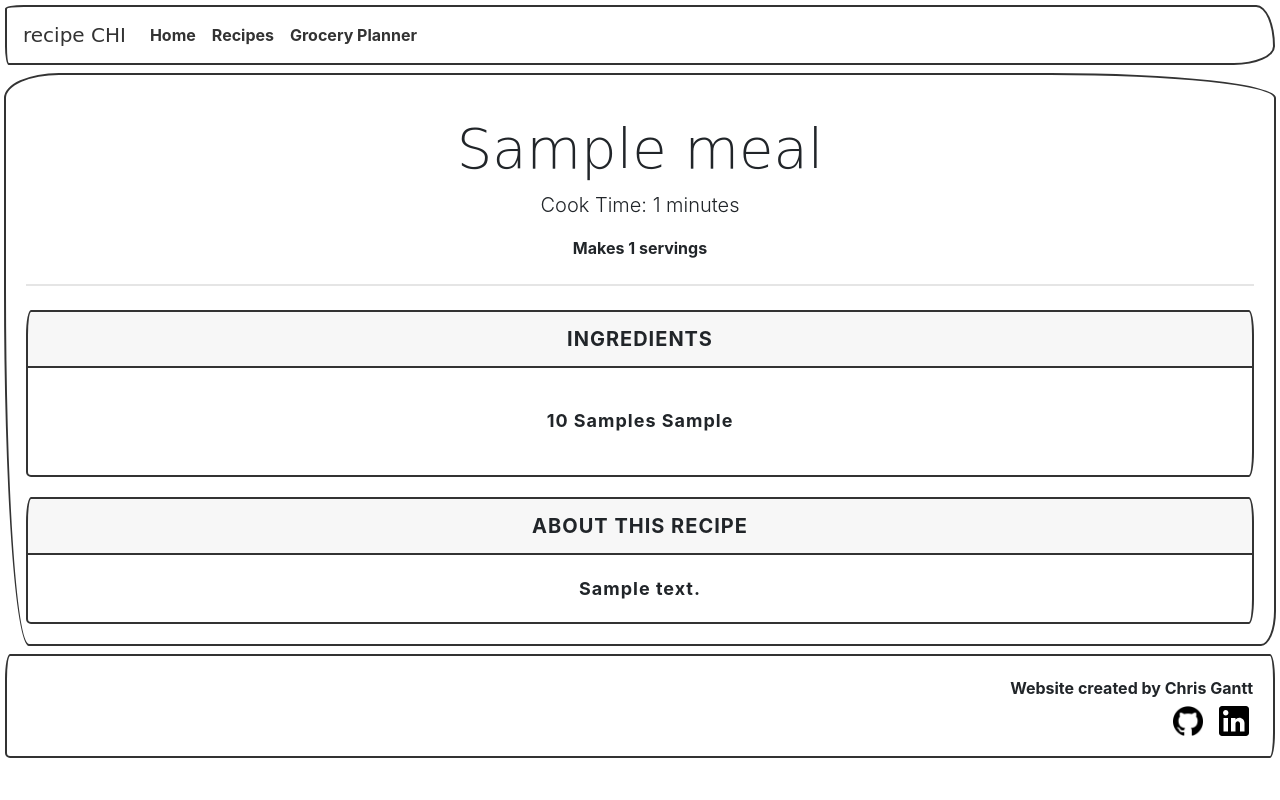
After one commit to ganttArt/recipe-chi, a Django app: page /recipes/detail_simple/1 in a window 1280 px wide. The commit adds this page. Run offline with Django 3.2, Linux system fonts and the light colour scheme; tables that the repository leaves empty hold one stand-in row (values such as "Sample post"); some libraries are stand-ins or nearby versions; some web fonts are replaced.

```diff
--- a/groceries_app/static/css/recipes/recipes-list.css
+++ b/groceries_app/static/css/recipes/recipes-list.css
@@ -16,6 +16,12 @@
 #meal-image {
     max-width: 100%;
     border: 2px solid black;
+}
+
+.instructionless-recipe-card {
+    display: inline-block;
+    width: fit-content;
+    margin: 0px 10px 15px;
 }
 
 @media screen and (min-width: 501px) {
--- a/groceries_app/urls.py
+++ b/groceries_app/urls.py
@@ -1,10 +1,11 @@
 from django.urls import path
-from .views import HomeView, MealChoiceView, RecipeListView, RecipeDetailView, IngredientPlanView, ShoppingListView
+from .views import HomeView, MealChoiceView, RecipeListView, RecipeDetailView, RecipeDetailSimpleView, IngredientPlanView, ShoppingListView
 
 urlpatterns = [
     path('', HomeView.as_view(), name='home'),
     path('meal-choice', MealChoiceView.as_view(), name='meal-choice'),
     path('recipes/detail/<int:pk>', RecipeDetailView.as_view(), name="recipe-detail"),
+    path('recipes/detail_simple/<int:pk>', RecipeDetailSimpleView.as_view(), name="recipe-detail-simple"),
     path('recipes', RecipeListView.as_view(), name='recipes'),
     path('planner/meal-choice', MealChoiceView.as_view(), name='meal-choice'),
     path('planner/ingredient-choice', IngredientPlanView.as_view(), name='ingredient-plan'),
--- a/groceries_app/views.py
+++ b/groceries_app/views.py
@@ -175,3 +175,14 @@ class RecipeDetailView(DetailView):
         context['ingredient_list'] = IngredientQuantity.objects.filter(
             meal_name=context['meal'])
         return context
+
+
+class RecipeDetailSimpleView(DetailView):
+    template_name = 'recipes/recipes_detail_simple.html'
+    model = Meal
+
+    def get_context_data(self, **kwargs):
+        context = super().get_context_data(**kwargs)
+        context['ingredient_list'] = IngredientQuantity.objects.filter(
+            meal_name=context['meal'])
+        return context
--- /dev/null
+++ b/templates/recipes/recipes_detail_simple.html
@@ -0,0 +1,54 @@
+{% extends 'base.html' %}
+{% load static %}
+
+{% block css %}
+<link rel="stylesheet" href="{% static 'css/recipes/recipes-detail.css' %}">
+{% endblock css %}
+
+{% block content %}
+<div class="jumbotron">
+    <h1 class="display-4">{{ object.name }}</h1>
+    <p class="lead">Cook Time: {{ object.cook_time_in_minutes }} minutes</p>
+    <p>Makes {{ object.portion_number }} servings</p>
+    <hr class="my-4">
+
+
+    <div class="card border-primary" id='ingredients-card'>
+        <div class="card-header">INGREDIENTS</div>
+        <div class="card-body">
+            <p class='sketchy-font' id='ingredients' style="text-align: center;">
+                {% for ingredient in ingredient_list %}
+                    {% if ingredient.measurement.measurement == 'to taste' %}
+                        <!-- do nothing -->
+                    {% elif ingredient.measurement.measurement == 'splash' %}
+                        A splash of {{ ingredient.ingredient }}<br>
+                    {% elif ingredient.measurement.measurement == 'whole' and ingredient.quantity > 1 %}
+                        {{ingredient.quantity|floatformat}} {{ ingredient.ingredient }}s<br>
+                    {% elif ingredient.measurement.measurement == 'whole' %}
+                        {{ingredient.quantity|floatformat}} {{ ingredient.ingredient }}<br>
+                    {% elif ingredient.quantity > 1 %}
+                        {{ingredient.quantity|floatformat}} {{ingredient.measurement}}s {{ ingredient.ingredient }}<br>
+                    {% else %}
+                        {{ingredient.quantity|floatformat}} {{ingredient.measurement}} {{ ingredient.ingredient }}<br>
+                    {% endif %}
+                {% endfor %}
+                {% for ingredient in ingredient_list %}
+                    {% if ingredient.measurement.measurement == 'to taste' %}
+                        {{ ingredient.ingredient }} to taste<br>
+                    {% endif %}
+                {% endfor %}
+            </p>
+        </div>
+    </div>
+
+    {% if object.description %}
+        <div class="card border-primary" id='description-card'>
+            <div class="card-header">ABOUT THIS RECIPE</div>
+            <div class="card-body sketchy-font" id='description'>
+                {{ object.description }}
+            </div>
+        </div>
+    {% endif %}
+    <div></div>
+</div>
+{% endblock content %}
```
Also changed, not shown: templates/recipes/recipes_list.html (+12 -0 lines), 2 other files.
